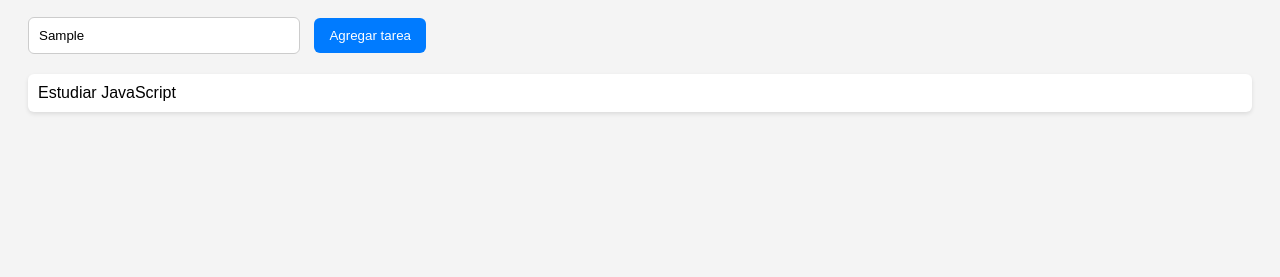
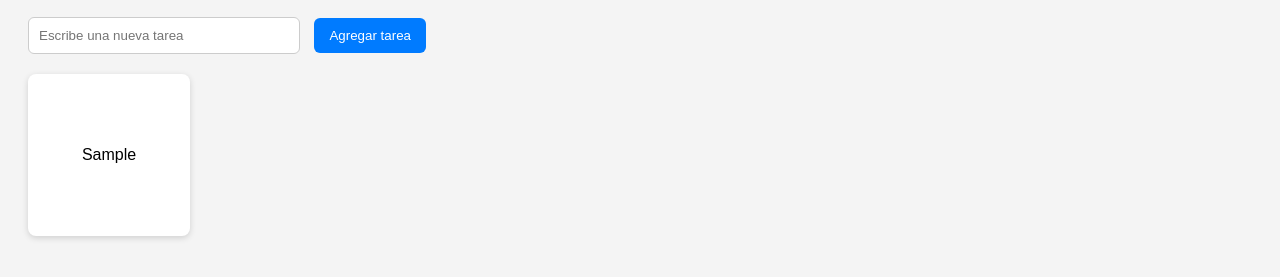
Before and after one commit to c-ferrufino/fullstack-project, a plain HTML site: page index.html in a window 1280 px wide. Both pictures are taken after typing "Sample" into the empty fields and a click on the button "Agregar tarea". Shown: the part 89-366 px from the top of the page. Drawn offline with Linux system fonts and the light colour scheme.

Commit message:
task manager working

```diff
--- a/index.html
+++ b/index.html
@@ -1,30 +1,33 @@
 <!DOCTYPE html>
+
 <html lang="en">
 
 <head>
     <meta charset="UTF-8">
     <meta name="viewport" content="width=device-width, initial-scale=1.0">
     <title>Task Manager</title>
+
     <style>
-        body{
+        body {
             font-family: Arial, sans-serif;
             padding: 20px;
             background-color: #f4f4f4;
         }
 
-        h1{
+        h1 {
             color: #333;
             margin-bottom: 20px;
         }
 
-        input{
+        input {
             padding: 10px;
             width: 250px;
             border: 1px solid #ccc;
             border-radius: 6px;
+            outline: none;
         }
 
-        button{
+        button {
             padding: 10px 15px;
             margin-left: 10px;
             background-color: #007bff;
@@ -34,46 +37,74 @@
             cursor: pointer;
         }
 
-        button:hover{
+        button:hover {
             background-color: #0056b3;
         }
 
-        ul{
+        ul {
             list-style-type: none;
             padding: 0;
             margin-top: 20px;
+            display: grid;
+            grid-template-columns: repeat(auto-fill, minmax(150px, 1fr));
+            gap: 15px;
         }
 
-        li{
+        li {
+            position: relative;
             background-color: white;
-            padding: 10px;
-            margin-bottom: 10px;
-            border-radius: 6px;
-            box-shadow: 0 2px 4px rgba(0,0,0,0.1);
+            border-radius: 8px;
+            box-shadow: 0 2px 6px rgba(0, 0, 0, 0.15);
+            padding: 15px;
+            display: flex;
+            align-items: center;
+            justify-content: center;
+            text-align: center;
+            aspect-ratio: 1 / 1;
+            cursor: pointer;
         }
+
     </style>
+
 </head>
 
 <body>
+
+
     <h1>Task Manager</h1>
+
     <input type="text" id="taskInput" placeholder="Escribe una nueva tarea">
     <button id="addTaskBtn">Agregar tarea</button>
-    <ul id="taskList">
-        <li>Estudiar JavaScript</li>
-    </ul>
+
+    <ul id="taskList"></ul>
 
     <script>
-        document.getElementById('addTaskBtn').addEventListener('click', function() {
+        const input = document.getElementById('taskInput');
+        const button = document.getElementById('addTaskBtn');
+        const list = document.getElementById('taskList');
 
-            const input = document.getElementById('taskInput');
-            const button = document.getElementById('addTaskBtn');
-            const list = document.getElementById('taskList');
+        button.addEventListener('click', function () {
 
-            button.addEventListener('click', function() {
+            const taskText = input.value.trim();
 
+            if (taskText === '') {
+                alert('Por favor escribe una tarea');
+                return;
+            }
+
+            const li = document.createElement('li');
+
+            li.innerHTML = `<span>${taskText}</span>`;
+
+            li.addEventListener('click', function () {
+                li.remove();
             });
+
+            list.appendChild(li);
+            input.value = '';
         });
     </script>
+
 </body>
 
 </html>
```
